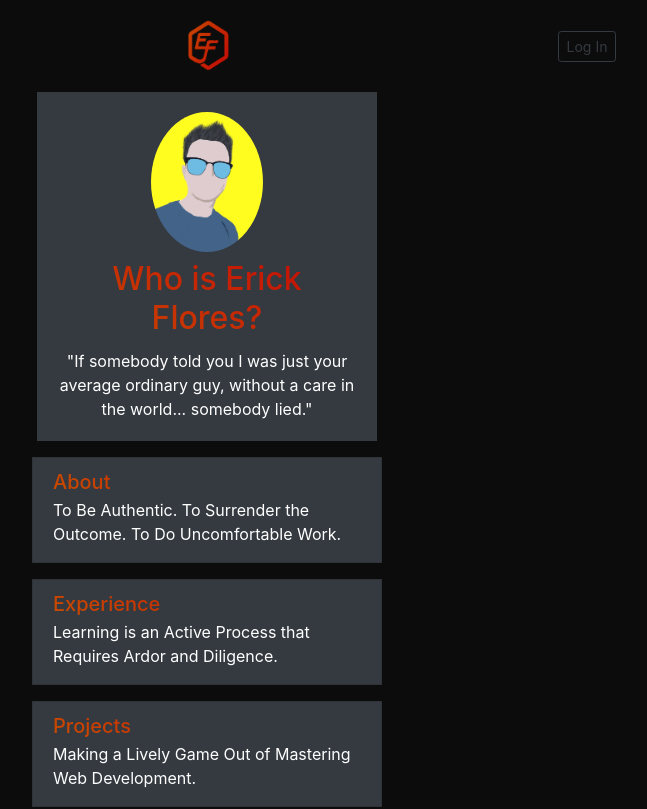
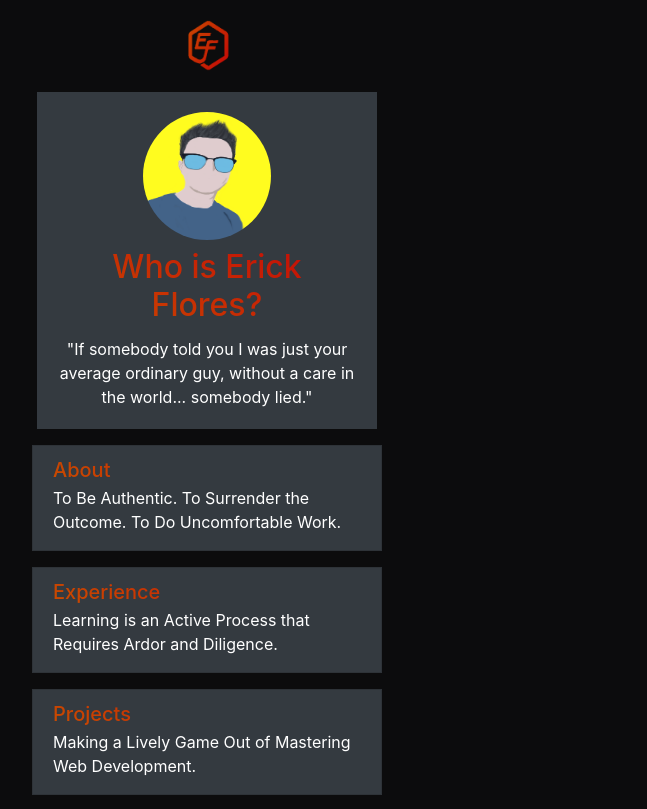
Before and after one commit to TheArchitect71/Cotton-Mouth, an Angular app: page / in a window 1280 px wide. Shown: the top 809 px of the page, without its empty margins (433-1080 px from the left). Built offline with nearby package versions, Linux system fonts and the light colour scheme.

Commit message:
minor changes

```diff
--- a/src/app/app.component.html
+++ b/src/app/app.component.html
@@ -7,7 +7,7 @@
       <a href="#"><img src="/assets/Logo.png" width="65" height="60" alt=""></a>
     </div>
     <div class="col-sm d-flex justify-content-center align-items-center">
-      <a class="btn btn-sm btn-outline-dark" href="http://40-eridani.s3-website-us-east-1.amazonaws.com/auth/login">Log In</a>
+      <!-- <a class="btn btn-sm btn-outline-dark" href="/">Log In</a> -->
     </div>
   </div>
 </header>
--- a/src/app/home/home.component.css
+++ b/src/app/home/home.component.css
@@ -1,5 +1,6 @@
 .profile-picture {
-  width: 7rem;
+  width: 8rem;
+  height: 8rem;
 }
 .row {
   margin: auto;
@@ -7,6 +8,7 @@
 .card-title {
   background: -webkit-linear-gradient(-120deg, #c40707, #c94c00);
   -webkit-background-clip: text;
+  background-clip: text;
   -webkit-text-fill-color: transparent;
 }
 .card-text {
--- a/src/index.html
+++ b/src/index.html
@@ -10,7 +10,7 @@
   <!-- Google Fonts -->
   <link href="https://fonts.googleapis.com/css?family=Zilla+Slab:500" rel="stylesheet">
 
-  <link rel="icon" type="image/x-icon" href="src/assets/Logo.png">
+  <link rel="icon" type="image/x-icon" href="assets/Logo.png">
 </head>
 <body>
   <app-root></app-root>
```
